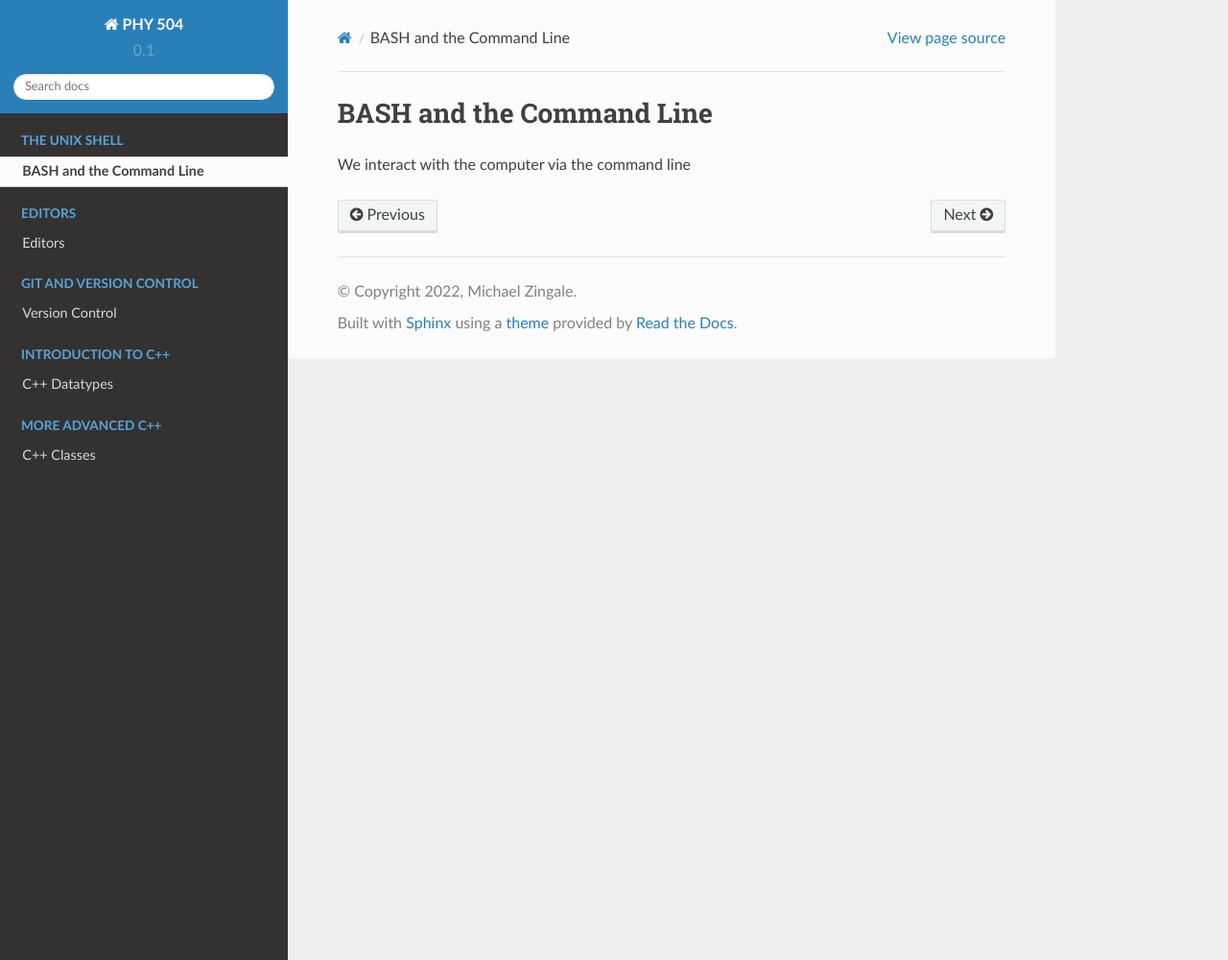
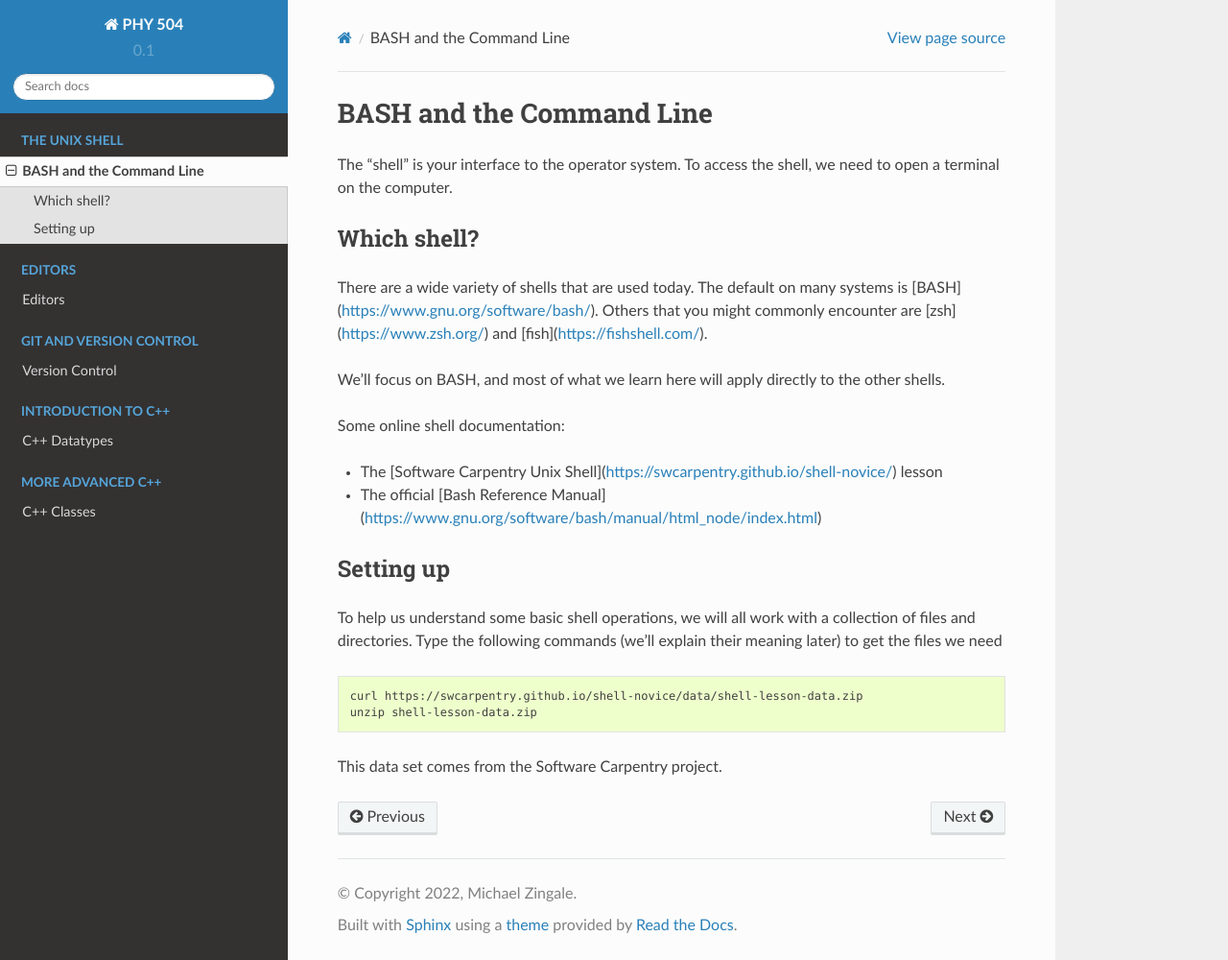
Before and after one commit to zingale/phy504, a Sphinx documentation site: the page built from docs/source/shell.rst, in a window 1280 px wide and 1000 px high. Shown: the whole window at 96% size. Built offline with Sphinx 7.4.7 and the Read the Docs theme 2.0.0, drawn with Linux system fonts in a browser that asks for light colours.

Commit message:
more work

```diff
--- a/docs/source/shell.rst
+++ b/docs/source/shell.rst
@@ -2,4 +2,37 @@
 BASH and the Command Line
 ************************
 
-We interact with the computer via the command line
+The "shell" is your interface to the operator system.  To access the
+shell, we need to open a terminal on the computer.
+
+Which shell?
+============
+
+There are a wide variety of shells that are used today.  The default
+on many systems is [BASH](https://www.gnu.org/software/bash/).  Others
+that you might commonly encounter are [zsh](https://www.zsh.org/) and
+[fish](https://fishshell.com/).
+
+We'll focus on BASH, and most of what we learn here will apply
+directly to the other shells.
+
+Some online shell documentation:
+
+* The [Software Carpentry Unix Shell](https://swcarpentry.github.io/shell-novice/) lesson
+
+* The official [Bash Reference Manual](https://www.gnu.org/software/bash/manual/html_node/index.html)
+
+Setting up
+==========
+
+To help us understand some basic shell operations, we will all work
+with a collection of files and directories.  Type the following
+commands (we'll explain their meaning later) to get the files we
+need
+
+.. code:: bash
+
+   curl https://swcarpentry.github.io/shell-novice/data/shell-lesson-data.zip
+   unzip shell-lesson-data.zip
+
+This data set comes from the Software Carpentry project.
```
Also changed, not shown: topics.txt (+21 -2 lines).
